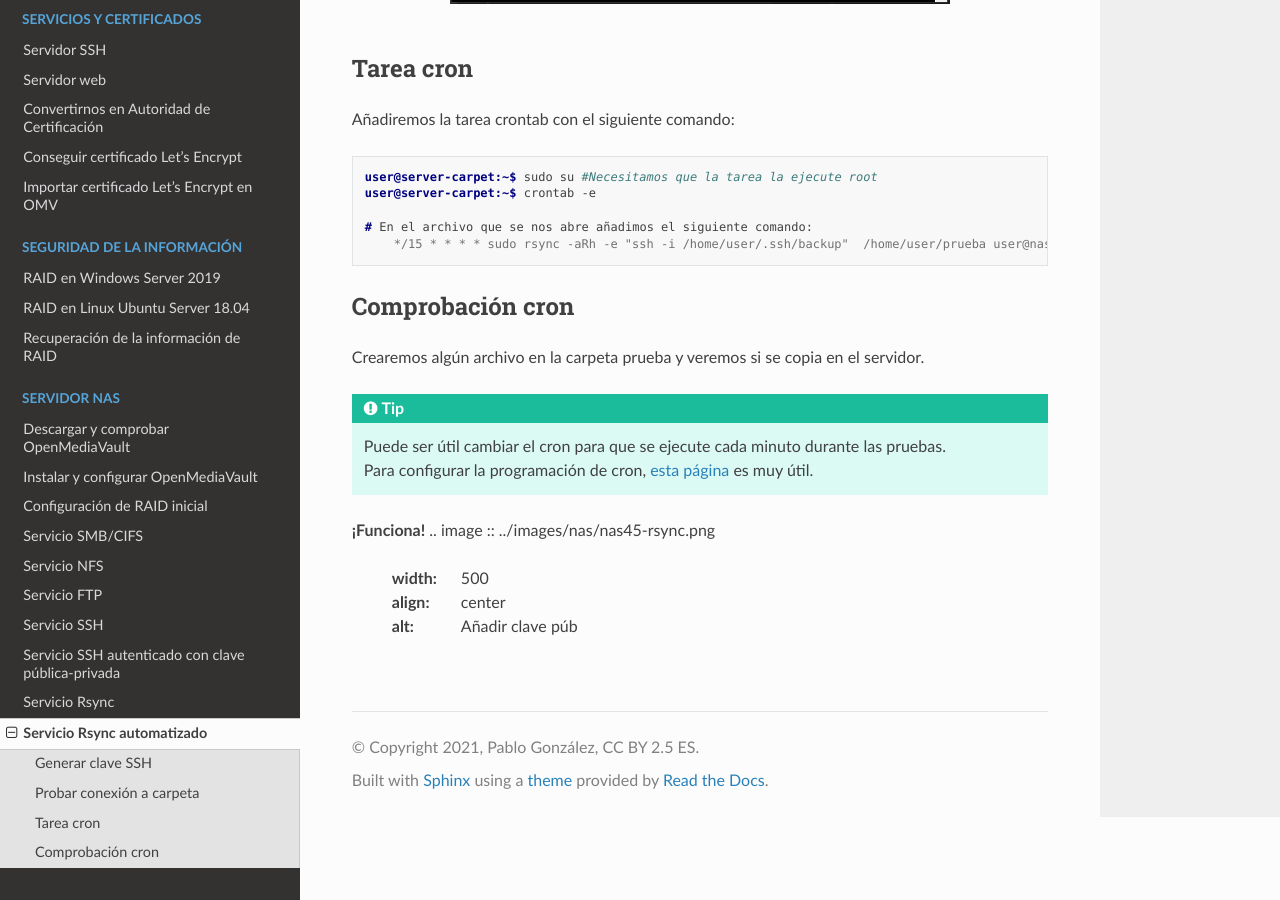
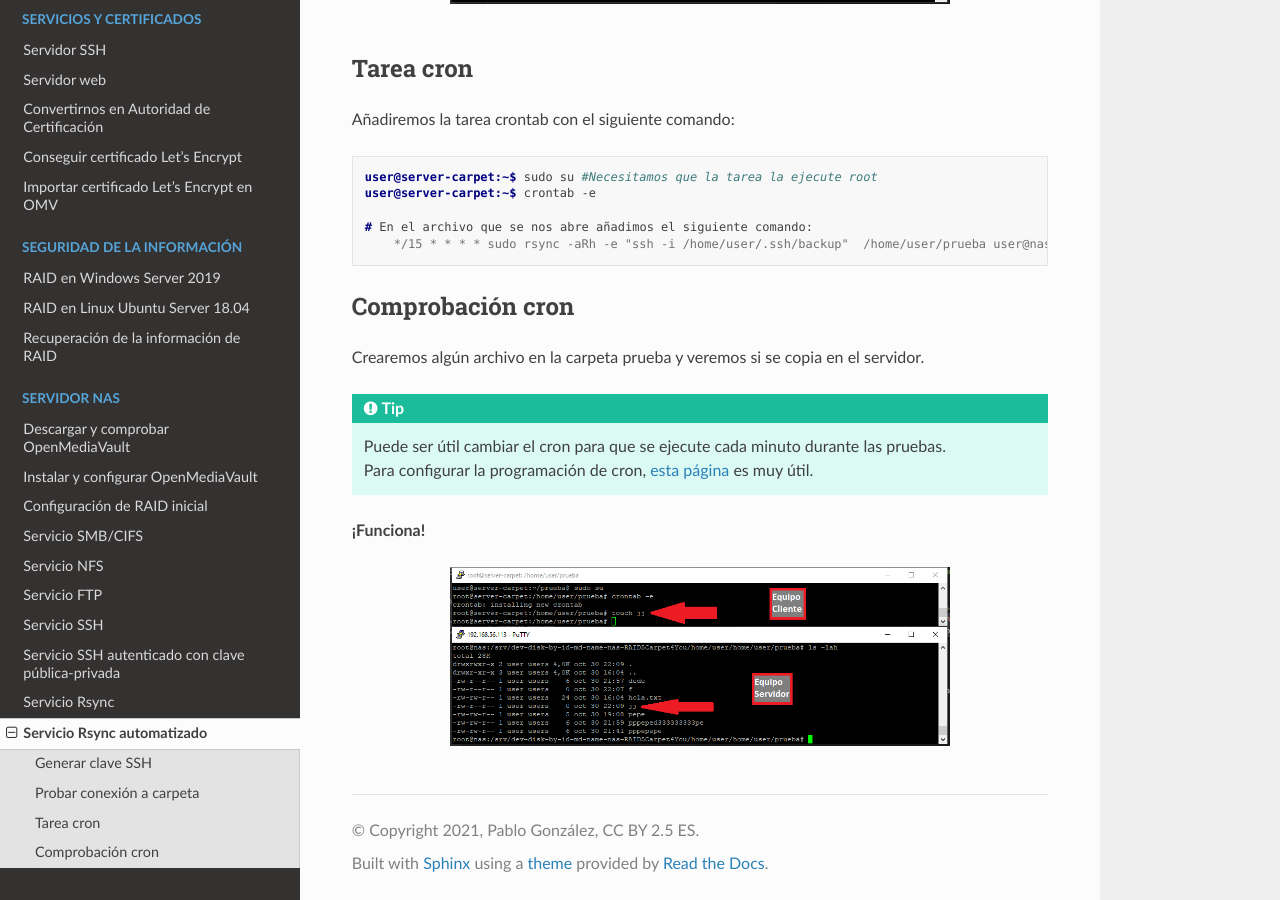
Before and after one commit to gonzaleztroyano/ASIR2-SYAD-P1, a Sphinx documentation site: the page built from docs/source/servidor-nas/servicio-rsync-automatizado.rst, in a window 1280 px wide and 900 px high, scrolled down 1193 px. Built offline with Sphinx 7.4.7 and the Read the Docs theme 2.0.0, drawn with Linux system fonts in a browser that asks for light colours; some of the changed lines change nothing that is shown.

Commit message:
Corregir imagen en Rsync automatizado

```diff
--- a/docs/source/conf.py
+++ b/docs/source/conf.py
@@ -6,8 +6,8 @@ project = 'Proyecto SYAD Trimestre 1'
 copyright = '2021, Pablo González, CC BY 2.5 ES'
 author = 'Pablo González Troyano - 2º ASIR - IES Villablanca'
 
-release = '0.106'
-version = '0.106'
+release = '0.107'
+version = '0.107'
 
 # -- General configuration
 
--- a/docs/source/servidor-nas/servicio-rsync-automatizado.rst
+++ b/docs/source/servidor-nas/servicio-rsync-automatizado.rst
@@ -64,6 +64,7 @@ Crearemos algún archivo en la carpeta prueba y veremos si se copia en el servid
     | Para configurar la programación de cron, `esta página <https://crontab.guru/every-15-minutes>`_ es muy útil.
 
 **¡Funciona!**
+
 .. image :: ../images/nas/nas45-rsync.png
    :width: 500
    :align: center
```
